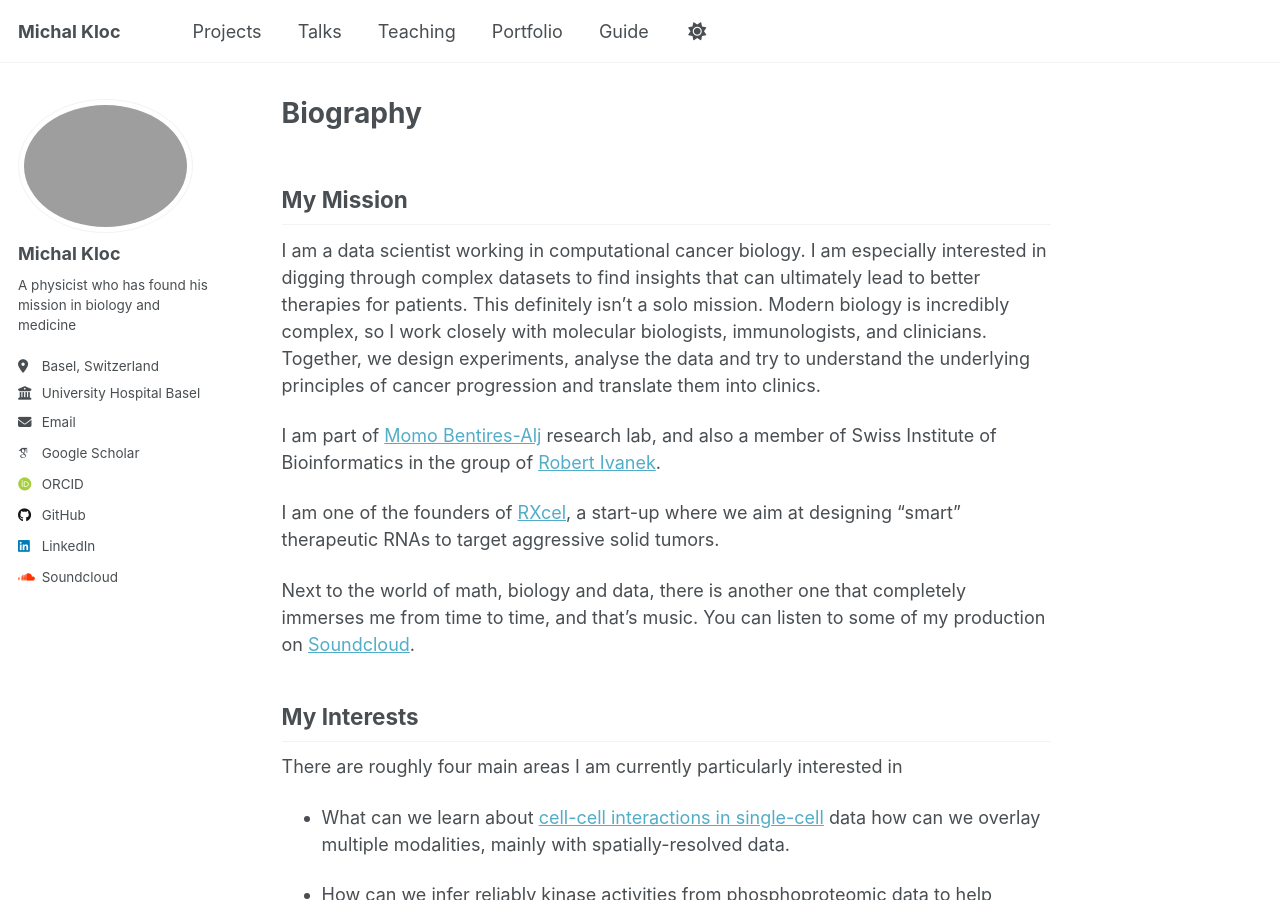
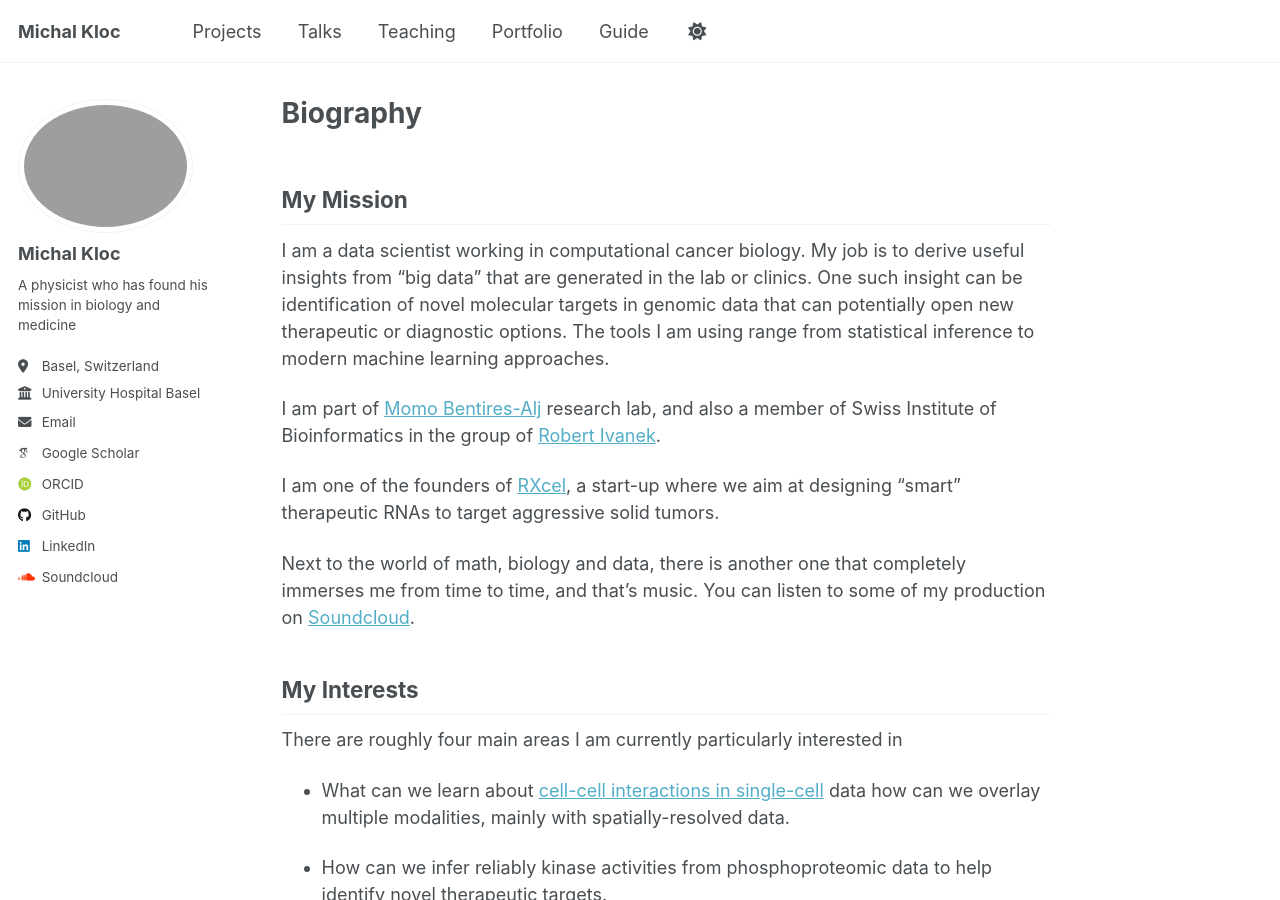
Before and after one commit to MikeKlocCZ/mikekloccz.github.io, a Jekyll site: the page built from _pages/about.md, in a window 1280 px wide and 900 px high. Built offline with Jekyll 4.4.1, drawn with Linux system fonts in a browser that asks for light colours; some web fonts are replaced; a script that is not in the unit is left out.

Commit message:
shorter description

```diff
--- a/_pages/about.md
+++ b/_pages/about.md
@@ -8,7 +8,12 @@ redirect_from:
 ---
 
 ## My Mission
-I am a data scientist working in computational cancer biology. I am especially interested in digging through complex datasets to find insights  that can ultimately lead to better therapies for patients. This definitely isn’t a solo mission. Modern biology is incredibly complex, so I work closely with molecular biologists, immunologists, and clinicians. Together, we design experiments, analyse the data and try to understand the underlying principles of cancer progression and translate them into clinics.
+I am a data scientist working in computational cancer biology. My job is to derive useful insights from "big data" that are generated in the lab or clinics.  One such insight can be identification of  novel molecular targets in genomic data that can potentially open new therapeutic or diagnostic options. The tools I am using range from  statistical inference to modern machine learning approaches.
+
+
+<!-- *
+ I am especially interested in digging through complex datasets to find insights  that can ultimately lead to better therapies for patients. This definitely isn’t a solo mission. Modern biology is incredibly complex, so I work closely with molecular biologists, immunologists, and clinicians. Together, we design experiments, analyse the data and try to understand the underlying principles of cancer progression and translate them into clinics.
+  -->
 
 I am part of [Momo Bentires-Alj](https://bentireslab.org/article-page/) research lab,   and also a member of Swiss Institute of Bioinformatics in the group of [Robert Ivanek](https://www.sib.swiss/directory/group/dbm-bioinformatics-core-facility).
 
```
